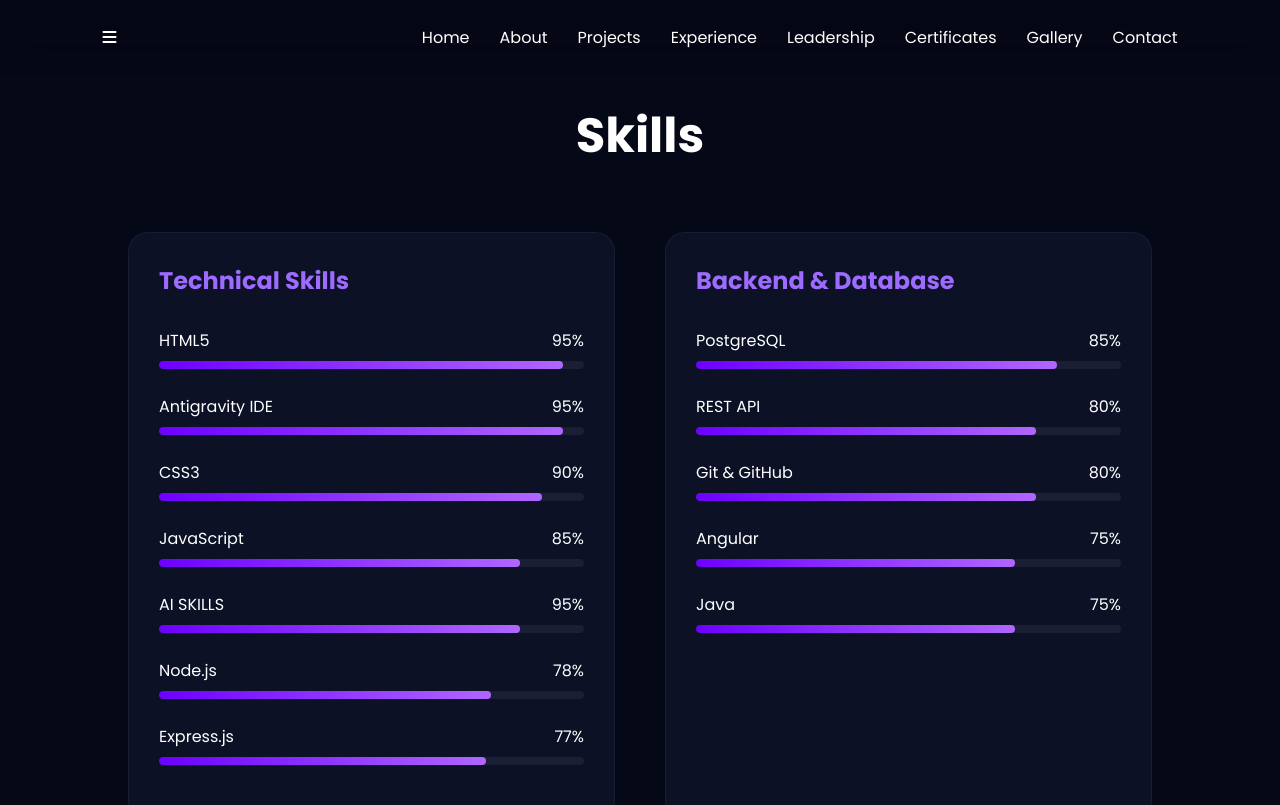
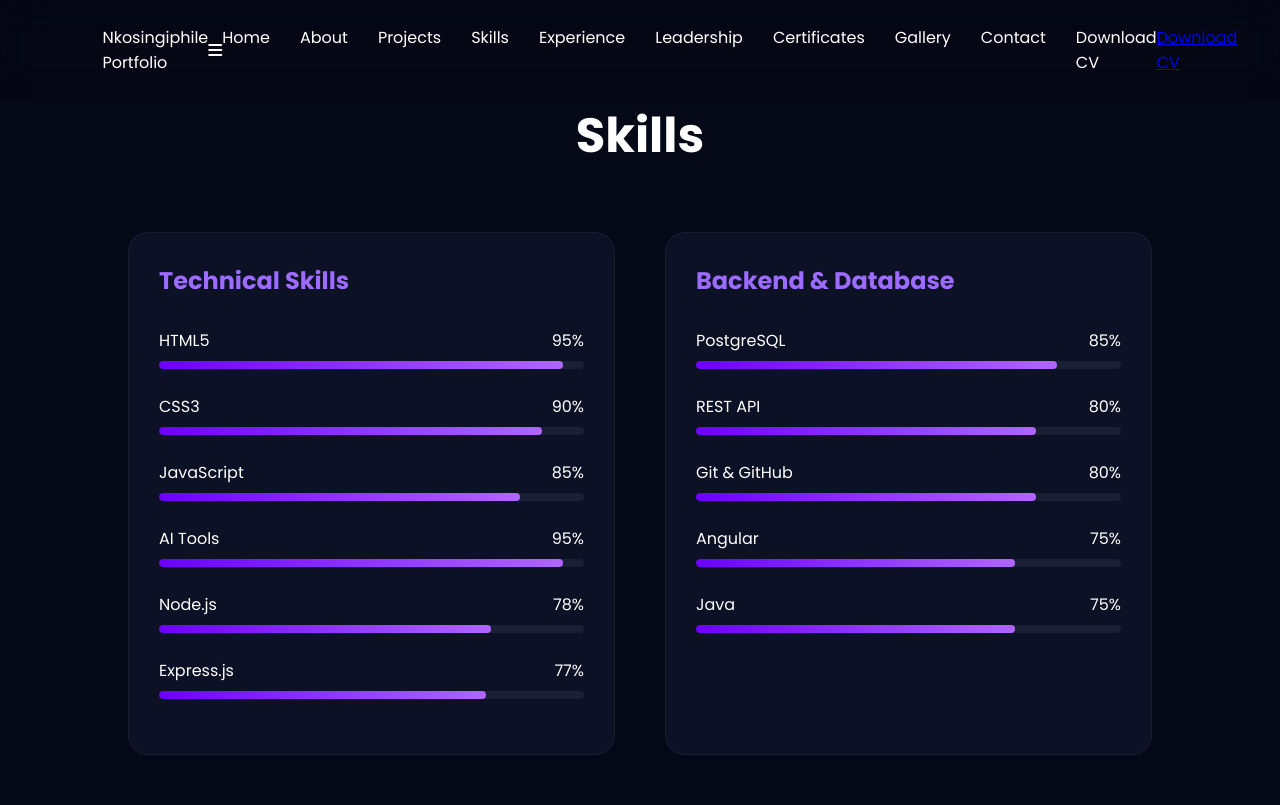
Before and after one commit to nkosingiphilesefodi/My_Portfoilio, a plain HTML site: page skills.html in a window 1280 px wide. Shown: the top 805 px of the page. Drawn offline with Linux system fonts and the light colour scheme.

Commit message:
Enhance skills.html with branding and CV download
Updated the skills page to include a logo and improved the title for better branding. Added a download CV button in the navigation.

```diff
--- a/skills.html
+++ b/skills.html
@@ -3,7 +3,7 @@
 <head>
 <meta charset="UTF-8">
 <meta name="viewport" content="width=device-width, initial-scale=1.0">
-<title>Skills</title>
+<title>Skills | Nkosingiphile Sefodi</title>
 
 <link rel="stylesheet" href="css/skills.css">
 
@@ -14,23 +14,32 @@ href="https://cdnjs.cloudflare.com/ajax/libs/font-awesome/6.5.1/css/all.min.css"
 
 <header>
 
+    <div class="logo">
+        Nkosingiphile <span>Portfolio</span>
+    </div>
 
     <div class="menu-toggle">
         <i class="fas fa-bars"></i>
     </div>
 
-    <nav>
+    <nav id="nav-menu">
         <ul>
         <li><a href="index.html">Home</a></li>
         <li><a href="aboutme.html">About</a></li>
         <li><a href="projects.html">Projects</a></li>
+        <li><a href="skills.html">Skills</a></li>
         <li><a href="experience.html">Experience</a></li>
         <li><a href="leadership.html">Leadership</a></li>
         <li><a href="certificates.html">Certificates</a></li>
         <li><a href="gallery.html">Gallery</a></li>
         <li><a href="contact.html">Contact</a></li>
+        <li class="nav-cv-btn"><a href="cv/Nkosingiphile_Sefodi_CV.pdf" download>Download CV</a></li>
         </ul>
     </nav>
+
+    <a class="hire-btn" href="cv/Nkosingiphile_Sefodi_CV.pdf" download>
+        Download CV
+    </a>
 
 </header>
 
@@ -57,15 +66,7 @@ href="https://cdnjs.cloudflare.com/ajax/libs/font-awesome/6.5.1/css/all.min.css"
 </div>
 </div>
 
- <div class="skill">
-<div class="info">
-<span>Antigravity IDE</span>
-<span>95%</span>
-</div>
-<div class="bar">
-<div class="progress html"></div>
-</div>
-</div>
+
 
 <div class="skill">
 <div class="info">
@@ -89,11 +90,11 @@ href="https://cdnjs.cloudflare.com/ajax/libs/font-awesome/6.5.1/css/all.min.css"
 
   <div class="skill">
 <div class="info">
-<span>AI SKILLS</span>
+<span>AI Tools</span>
 <span>95%</span>
 </div>
 <div class="bar">
-<div class="progress js"></div>
+<div class="progress html"></div>
 </div>
 </div>
 
```
